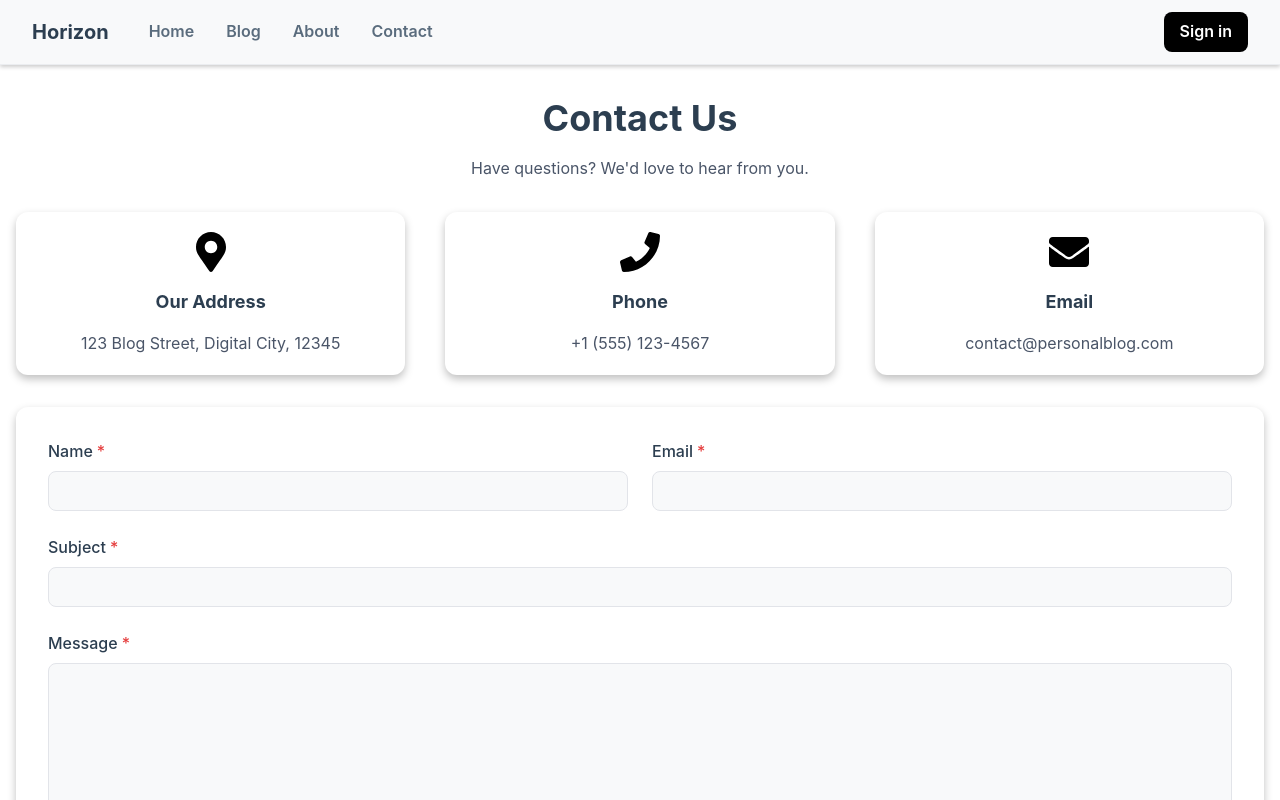
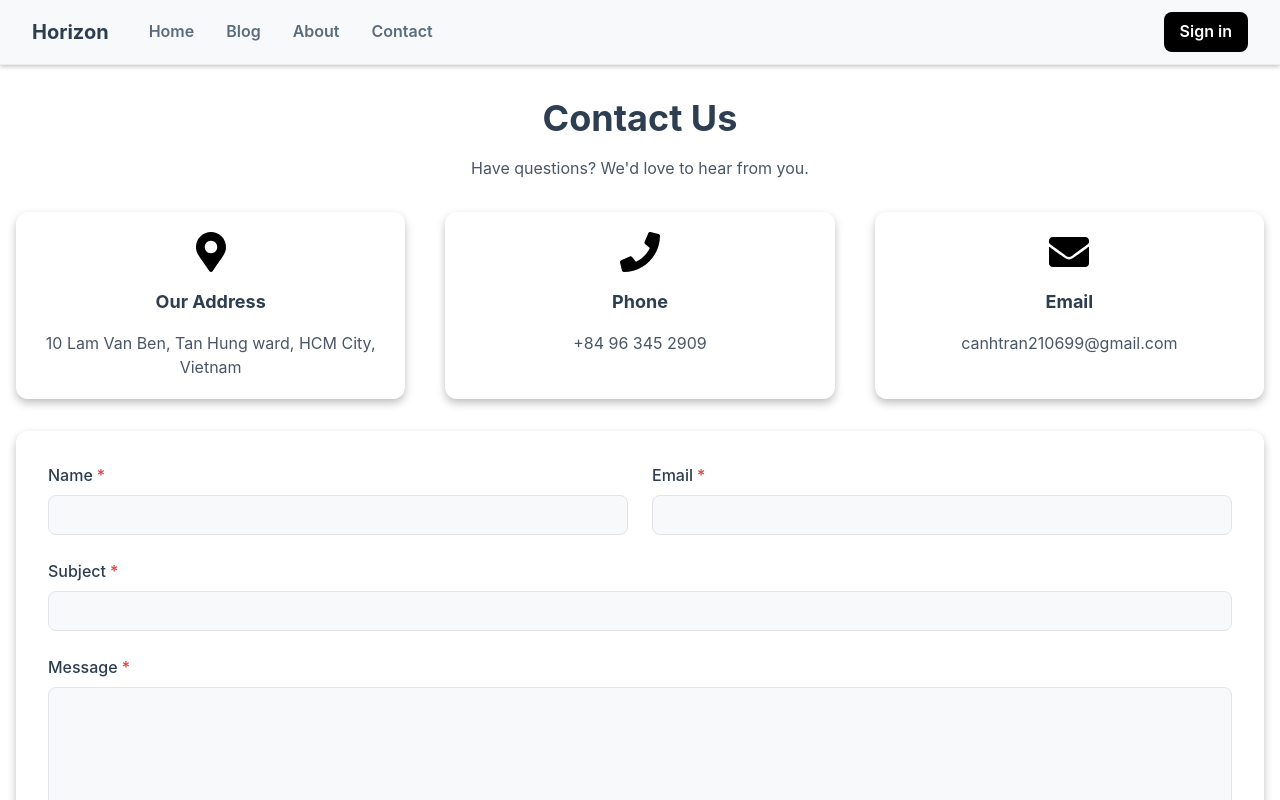
Before and after one commit to connortran216/horizon-blog, a React (Vite) app: page /contact in a window 1280 px wide. Shown: the top 800 px of the page. Built offline with nearby package versions, Linux system fonts and the light colour scheme; the HTML template or start-up script is replaced by a standard one.

Commit message:
update: update content contact

```diff
--- a/src/pages/Contact.tsx
+++ b/src/pages/Contact.tsx
@@ -28,17 +28,17 @@ const contactInfo: ContactInfo[] = [
   {
     icon: FaMapMarkerAlt,
     title: 'Our Address',
-    content: '123 Blog Street, Digital City, 12345',
+    content: '10 Lam Van Ben, Tan Hung ward, HCM City, Vietnam',
   },
   {
     icon: FaPhone,
     title: 'Phone',
-    content: '+1 (555) 123-4567',
+    content: '+84 96 345 2909',
   },
   {
     icon: FaEnvelope,
     title: 'Email',
-    content: 'contact@personalblog.com',
+    content: 'canhtran210699@gmail.com',
   },
 ]
 
```
